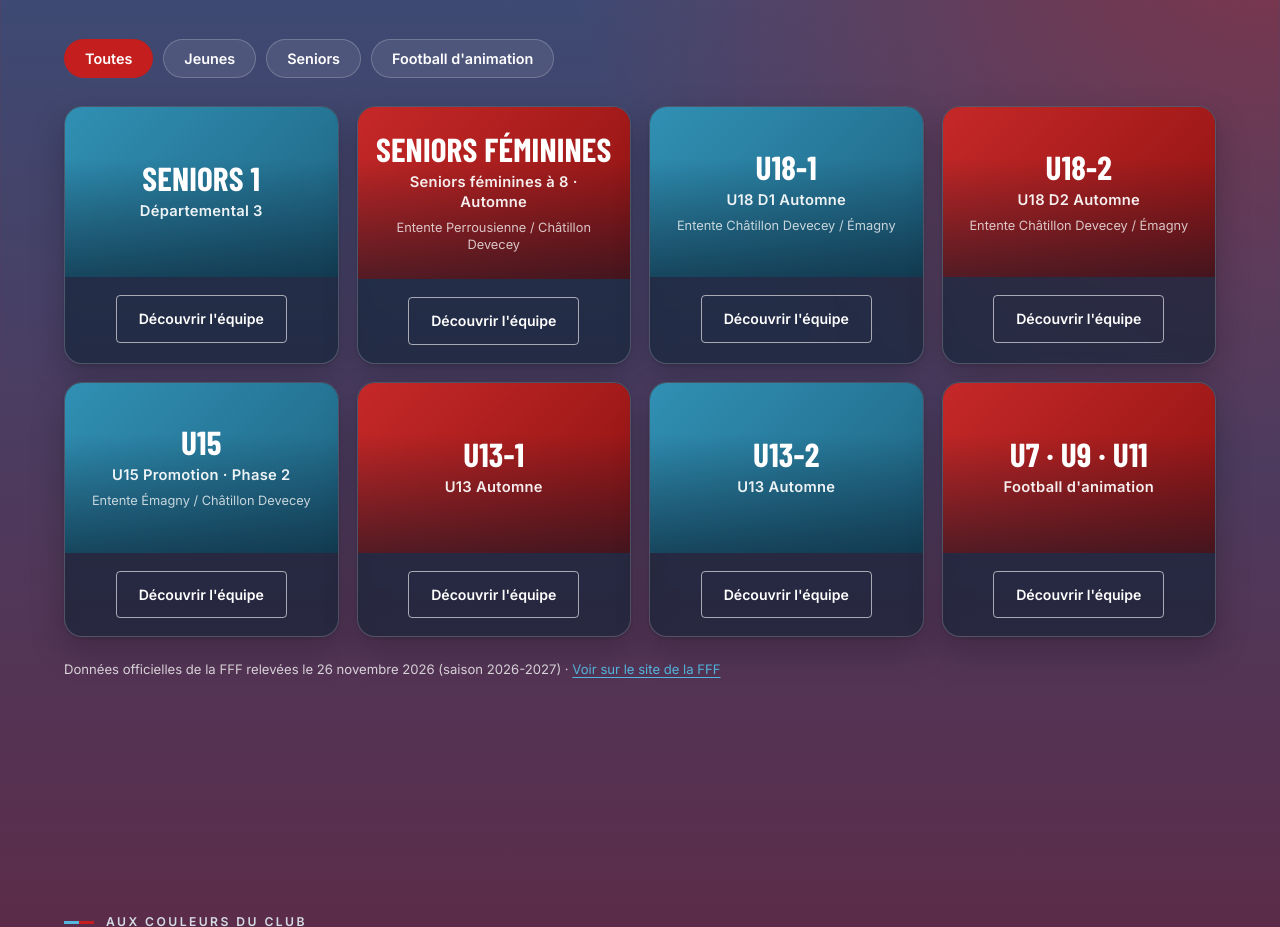
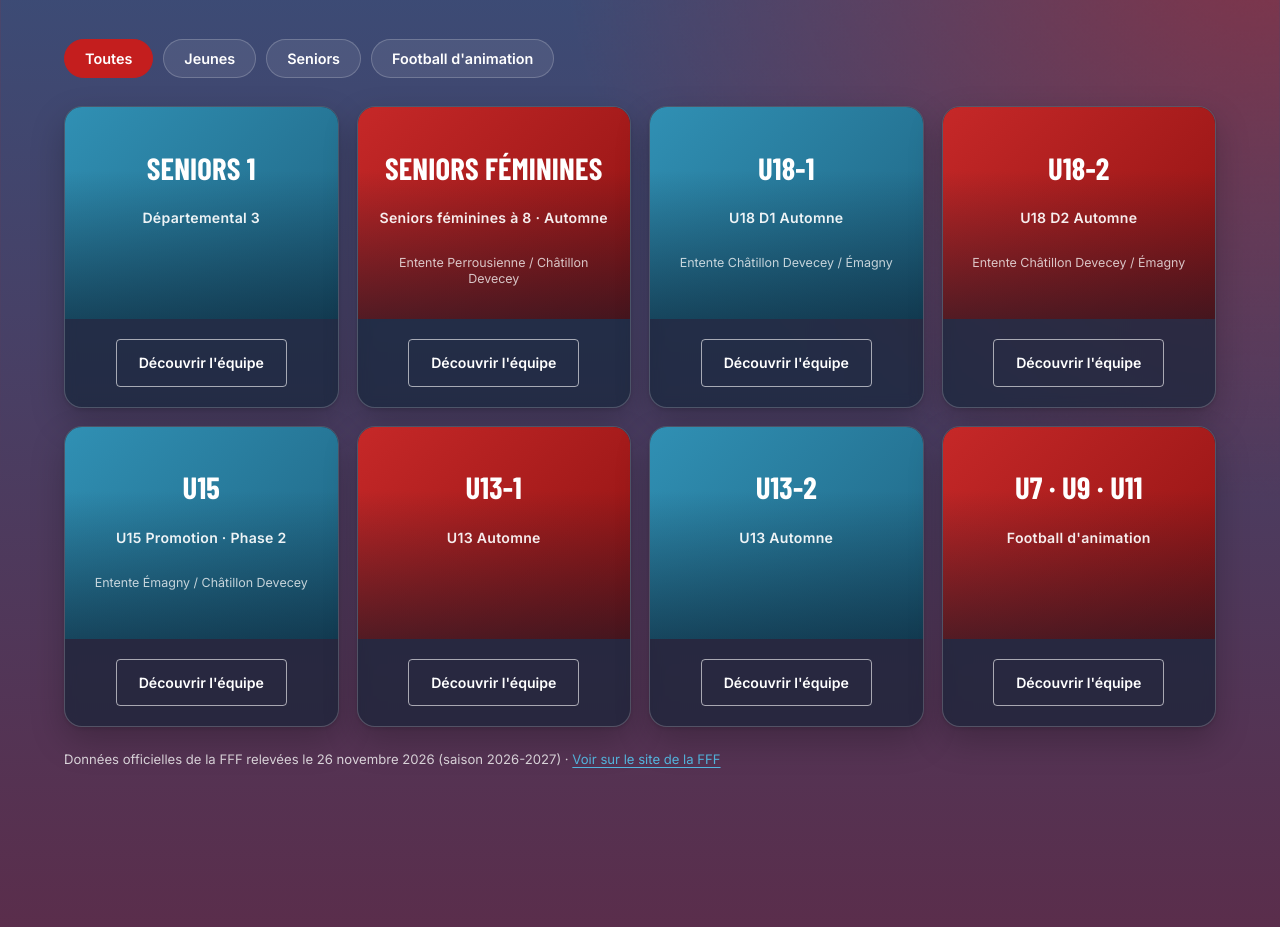
Before and after one commit to fcchatillondevecey/fccd-site, a plain HTML site: page index.html in a window 1280 px wide. Shown: the part 4314-5241 px from the top of the page. Drawn offline with nearby package versions, Linux system fonts and the light colour scheme; animation ran at ten frames a second; a web font is replaced by a local one.

Commit message:
Équipes : cartes de même taille et contenus alignés
Co-Authored-By: Claude Sonnet 5.5 <noreply@anthropic.com>
Claude-Session: https://claude.ai/code/session_01EhYhWT12LLur24isWKL3QJ

```diff
--- a/index.html
+++ b/index.html
@@ -602,6 +602,16 @@ dialog::backdrop{background:rgba(4,20,32,.75)}
 .partner.pic{height:auto;aspect-ratio:2/1;padding:0;overflow:hidden;border-radius:14px;background:#fff;transition:transform .25s}
 .partner.pic:hover{transform:translateY(-4px)}
 .partner.pic img{width:100%;height:100%;max-height:none;object-fit:cover;display:block}
+
+/* ===== CARTES D'ÉQUIPES : toutes identiques et alignées ===== */
+.tgrid{align-items:stretch}
+.tcard{height:100%}
+.tphoto,.tphoto.has{box-sizing:border-box;height:212px;min-height:212px;display:grid;grid-template-rows:76px 42px 38px;align-content:start;justify-items:center;text-align:center;row-gap:4px;padding:22px 16px 0}
+.tphoto .tcat{grid-row:1;align-self:center;display:flex;align-items:center;justify-content:center;width:100%;font-size:clamp(1.8rem,2.4vw,2.2rem);line-height:1.02}
+.tphoto .tdiv{grid-row:2;align-self:start;width:100%;font-size:.88rem;line-height:1.25}
+.tphoto .tent{grid-row:3;align-self:start;width:100%;font-size:.78rem;line-height:1.25}
+.tbody{padding:20px;flex:1;display:flex;align-items:center;justify-content:center}
+@media (max-width:560px){.tphoto,.tphoto.has{height:200px;min-height:200px}}
 </style>
 </head>
 <body>
```
